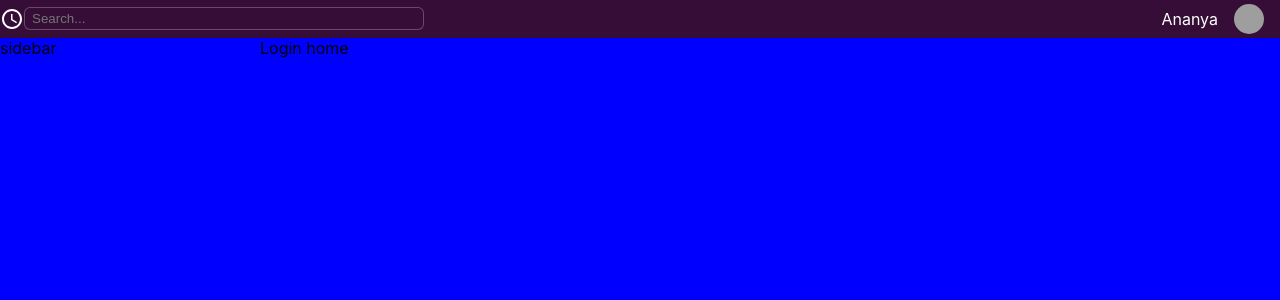
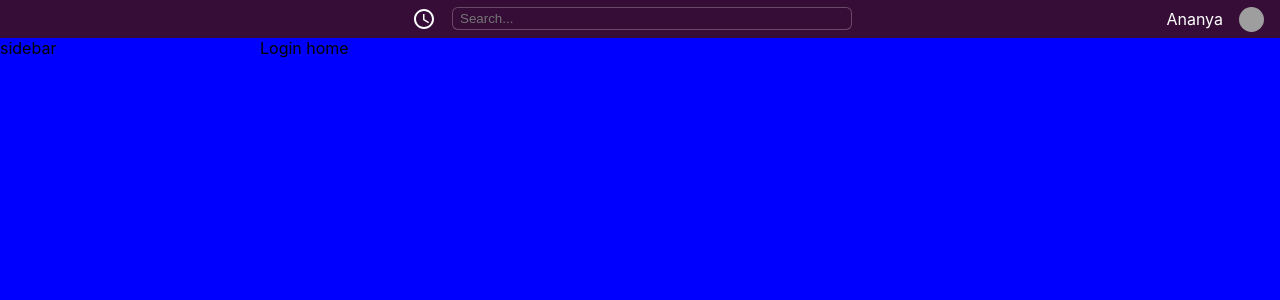
Before and after one commit to AnanyaThukral/slack-clone, a React (Create React App) app: page / in a window 1280 px wide. Shown: the top 300 px of the page. Built offline with nearby package versions, Linux system fonts and the light colour scheme; grey boxes are pictures that could not be loaded.

Commit message:
Header done

```diff
--- a/src/components/Header.js
+++ b/src/components/Header.js
@@ -18,7 +18,7 @@ const Header = () => {
                 <Name>
                     Ananya
                 </Name>
-                <Avatar style= {{height:'30px', width:'30px'}} src="/static/images/avatar/1.jpg">
+                <Avatar style= {{height:'25px', width:'25px'}} src="/static/images/avatar/1.jpg">
                     A
                 </Avatar>
             </UserContainer>
@@ -32,22 +32,29 @@ const Container = styled.div`
     display: flex;
     background:#350d36;
     color:white;
-    justify-content: space-between;
+    justify-content: center;
     align-items:center;
+    position:relative;
 `
 
 const Main = styled.div`
     display: flex;
+    margin-left: 16px;
+    margin-right: 16px;
 `
 
 const UserContainer = styled.div`
     display: flex;
     align-items:center;
     padding-right:16px;
+    position:absolute;
+    right:0;
+
 `
 
 const SearchContainer = styled.div`
     min-width:400px;
+    margin: 0 16px;
 `
 
 const Search = styled.div`
```
